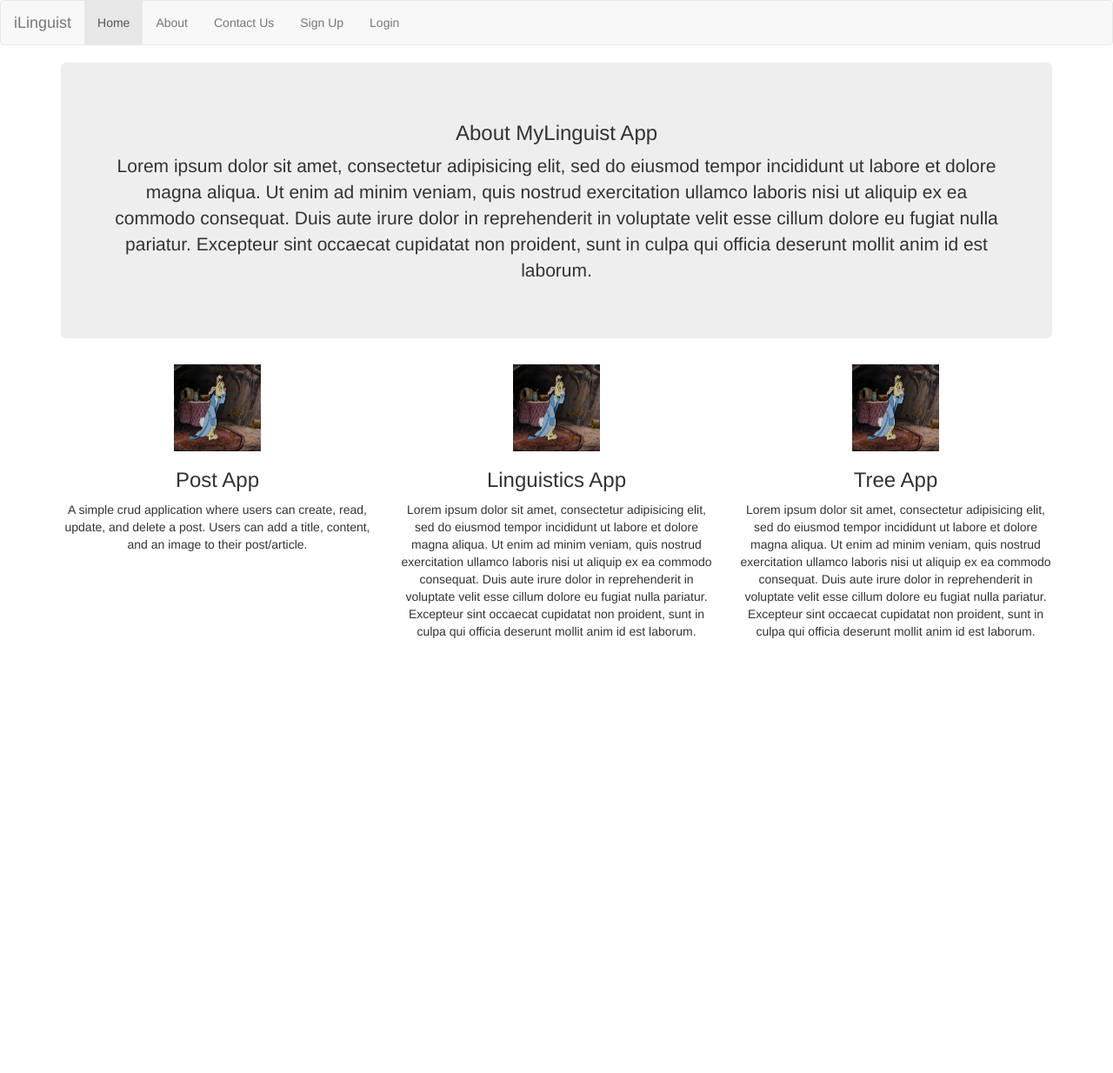
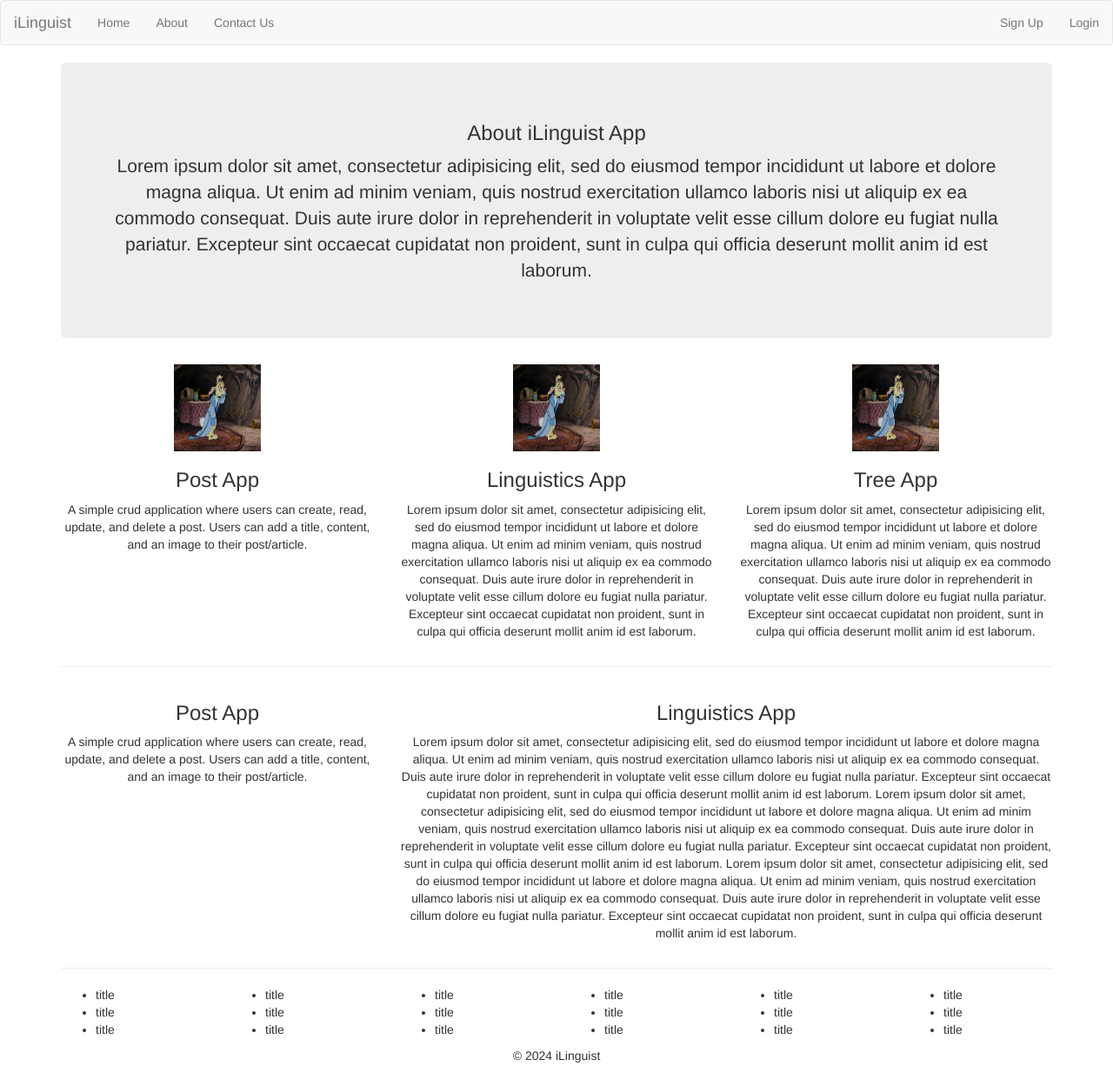
Before and after one commit to Maha-I-Hendawy/MyLinguistic, a Flask app: page /about in a window 1280 px wide. Shown: the whole page at 87% size. Before the commit the page ends 734 px from the top, so only its background shows below. Run offline with Flask 3, Linux system fonts and the light colour scheme; some libraries are stand-ins or nearby versions.

Commit message:
added somethings

```diff
--- a/project/templates/layout.html
+++ b/project/templates/layout.html
@@ -26,23 +26,19 @@
       <a class="navbar-brand" href="{{ url_for('site.home') }}">iLinguist</a>
     </div>
     <ul class="nav navbar-nav">
-    	{% if 'user' in session %}
-    	   <li><a href="{{ url_for('user.logout') }}">Logout</a></li>
-        <li><a href="{{ url_for('user.profile') }}">{{ user.username }}</a></li>
-    	   <li><a href="{{ url_for('word') }}">Words</a></li>
-    	   <li><a href="{{ url_for('sentence') }}">Sentences</a></li>
 
-    	{% else %}
-    	   <li class="active"><a href="{{ url_for('site.home') }}">Home</a></li>
+    	   <li><a href="{{ url_for('site.home') }}">Home</a></li>
     	   <li><a href="{{ url_for('site.about') }}">About</a></li>
     	   <li><a href="{{ url_for('site.contact') }}">Contact Us</a></li>
-         <li><a href="{{ url_for('user.register') }}">Sign Up</a></li>
-         <li><a href="{{ url_for('user.login') }}">Login</a></li>
-
-    	{%  endif %}
+    </ul>
+    <ul class="nav navbar-nav navbar-right">
+	         <li><a href="{{ url_for('user.register') }}">Sign Up</a></li>
+	         <li><a href="{{ url_for('user.login') }}">Login</a></li>
+     </ul>
 
 
-    </ul>
+
+
   </div>
 </nav>
   {% with messages=get_flashed_messages() %}
@@ -57,6 +53,11 @@
 		{% block content %}
 	    {%  endblock %}
 	</div>
+  <div class="row">
+  <div class="col-sm-12">
+    <p class="text-center">&copy 2024 iLinguist</p>
+  </div>
 
+</div>
 </body>
 </html>
--- a/project/templates/sents.html
+++ b/project/templates/sents.html
@@ -1,7 +1,9 @@
 {% extends 'layout.html' %}
 
 {% block content %}
-    <h3 style="text-align:center;">A list of each sentence in post</h3>
+    <div class="jumbotron text-center">
+ 	<h3>A List of each Sentence in a post</h3>
+ </div>
 	<ul class="list-group">
 
 	     {% for s in sents %}
--- a/project/templates/site/about.html
+++ b/project/templates/site/about.html
@@ -3,7 +3,7 @@
 {% block content %}
 <div class="jumbotron text-center">
 
-  <h3>About MyLinguist App</h3>
+  <h3>About iLinguist App</h3>
   <p>Lorem ipsum dolor sit amet, consectetur adipisicing elit, sed do eiusmod
   tempor incididunt ut labore et dolore magna aliqua. Ut enim ad minim veniam,
   quis nostrud exercitation ullamco laboris nisi ut aliquip ex ea commodo
@@ -39,6 +39,79 @@
     proident, sunt in culpa qui officia deserunt mollit anim id est laborum.</p>
   </div>
 </div>
+<hr>
+<div class="row">
+  <div class="col-sm-4 text-center">
+    <h3>Post App</h3>
+    <p>A simple crud application where users can create, read, update, and delete a post. Users can add a title, content, and an image to their post/article.</p>
+  </div>
+  <div class="col-sm-8 text-center">
+    <h3>Linguistics App</h3>
+    <p>Lorem ipsum dolor sit amet, consectetur adipisicing elit, sed do eiusmod
+    tempor incididunt ut labore et dolore magna aliqua. Ut enim ad minim veniam,
+    quis nostrud exercitation ullamco laboris nisi ut aliquip ex ea commodo
+    consequat. Duis aute irure dolor in reprehenderit in voluptate velit esse
+    cillum dolore eu fugiat nulla pariatur. Excepteur sint occaecat cupidatat non
+    proident, sunt in culpa qui officia deserunt mollit anim id est laborum. Lorem ipsum dolor sit amet, consectetur adipisicing elit, sed do eiusmod
+    tempor incididunt ut labore et dolore magna aliqua. Ut enim ad minim veniam,
+    quis nostrud exercitation ullamco laboris nisi ut aliquip ex ea commodo
+    consequat. Duis aute irure dolor in reprehenderit in voluptate velit esse
+    cillum dolore eu fugiat nulla pariatur. Excepteur sint occaecat cupidatat non
+    proident, sunt in culpa qui officia deserunt mollit anim id est laborum. Lorem ipsum dolor sit amet, consectetur adipisicing elit, sed do eiusmod
+    tempor incididunt ut labore et dolore magna aliqua. Ut enim ad minim veniam,
+    quis nostrud exercitation ullamco laboris nisi ut aliquip ex ea commodo
+    consequat. Duis aute irure dolor in reprehenderit in voluptate velit esse
+    cillum dolore eu fugiat nulla pariatur. Excepteur sint occaecat cupidatat non
+    proident, sunt in culpa qui officia deserunt mollit anim id est laborum.</p>
+  </div>
+</div>
+<hr>
+<div class="row">
+  <div class="col-sm-2">
+    <ul>
+      <li>title</li>
+      <li>title</li>
+      <li>title</li>
+    </ul>
+  </div>
+   <div class="col-sm-2">
+    <ul>
+      <li>title</li>
+      <li>title</li>
+      <li>title</li>
+    </ul>
+  </div>
+   <div class="col-sm-2">
+    <ul>
+      <li>title</li>
+      <li>title</li>
+      <li>title</li>
+    </ul>
+  </div>
+   <div class="col-sm-2">
+    <ul>
+      <li>title</li>
+      <li>title</li>
+      <li>title</li>
+    </ul>
+  </div>
+   <div class="col-sm-2">
+    <ul>
+      <li>title</li>
+      <li>title</li>
+      <li>title</li>
+    </ul>
+  </div>
+   <div class="col-sm-2">
+    <ul>
+      <li>title</li>
+      <li>title</li>
+      <li>title</li>
+    </ul>
+  </div>
+</div>
+
+
 
 
 {%  endblock %}
--- a/project/templates/synonym.html
+++ b/project/templates/synonym.html
@@ -2,7 +2,7 @@
 
 {% block content %}
   <div class="jumbotron text-center">
-    <h1>Index</h1>
+    <h2>Index</h2>
     <p>A list of each word in your text, their synonyms and definitions</p>
   </div>
 	<ul class="list-group">
--- a/project/templates/user/login.html
+++ b/project/templates/user/login.html
@@ -2,7 +2,9 @@
 
 {% block content %}
 
-  <h1>Login Page</h1>
+  <div class="jumbotron text-center">
+    <h2>Login Page</h2>
+  </div>
    <form class="form-horizontal" action="" method="post">
   <div class="form-group">
     <label class="control-label col-sm-2" for="email">Username:</label>
@@ -29,4 +31,5 @@
     </div>
   </div>
 </form>
+<p>You Don't Have An Account? <a href="{{ url_for('user.register') }}">Sign Up</a></p>
 {%  endblock %}
--- a/project/templates/user/register.html
+++ b/project/templates/user/register.html
@@ -2,8 +2,10 @@
 
 {% block content %}
 
-  <h1>Registeration Page</h1>
 
+  <div class="jumbotron text-center">
+    <h2>Registeration Page</h2>
+  </div>
 
   <form class="form-horizontal" action="" method="post">
   <div class="form-group">
@@ -43,4 +45,6 @@
     </div>
   </div>
 </form>
+<p>Already Have An Account? <a href="{{ url_for('user.login') }}">Login</a></p>
+
 {%  endblock %}
```
Also changed, not shown: project/templates/pos/adjectives.html (+31 -1 lines), project/templates/pos/adverbs.html (+15 -1 lines), project/templates/pos/determiners.html (+16 -1 lines), project/templates/pos/nouns.html (+35 -0 lines), project/templates/pos/verbs.html (+43 -8 lines), project/templates/words.html (+76 -18 lines).
